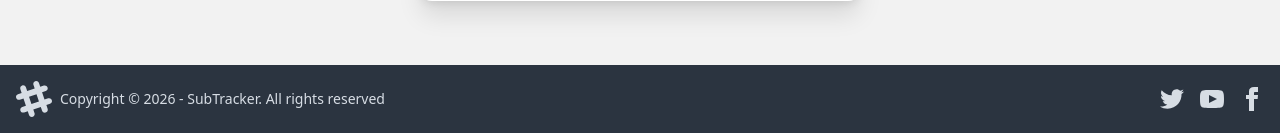
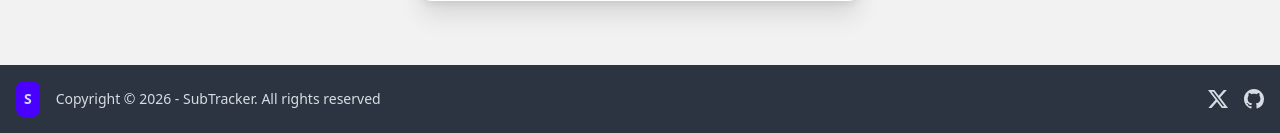
Before and after one commit to amanashikcl/SubTracker, a Django app: page /add/ in a window 1280 px wide. Shown: the part 899-1032 px from the top of the page. Run offline with Django 5.2, Linux system fonts and the light colour scheme; the visitor is signed in with stand-in values (Sample User, id 1); parts of the project's set-up code (start-up, migrations or seed data) failed here and were passed over; some libraries are stand-ins or nearby versions.

Commit message:
added social icons

```diff
--- a/templates/base.html
+++ b/templates/base.html
@@ -59,21 +59,23 @@
 </main>
 <footer class="footer sm:footer-horizontal bg-neutral text-neutral-content items-center p-4">
   <aside class="grid-flow-col items-center">
-    <svg width="36" height="36" viewBox="0 0 24 24" xmlns="http://www.w3.org/2000/svg" fill-rule="evenodd" clip-rule="evenodd" class="fill-current">
-      <path d="M22.672 15.226l-2.432.811.841 2.515c.33 1.019-.209 2.127-1.23 2.456-1.15.325-2.148-.321-2.463-1.226l-.84-2.518-5.013 1.677.84 2.517c.391 1.203-.434 2.542-1.831 2.542-.88 0-1.601-.564-1.86-1.314l-.842-2.516-2.431.809c-1.135.328-2.145-.317-2.463-1.229-.329-1.018.211-2.127 1.231-2.456l2.432-.809-1.621-4.823-2.432.808c-1.355.384-2.558-.59-2.558-1.839 0-.817.509-1.582 1.327-1.846l2.433-.809-.842-2.515c-.33-1.02.211-2.129 1.232-2.458 1.02-.329 2.13.209 2.461 1.229l.842 2.515 5.011-1.677-.839-2.517c-.403-1.238.484-2.553 1.843-2.553.819 0 1.585.509 1.85 1.326l.841 2.517 2.431-.81c1.02-.33 2.131.211 2.461 1.229.332 1.018-.21 2.126-1.23 2.456l-2.433.809 1.622 4.823 2.433-.809c1.242-.401 2.557.484 2.557 1.838 0 .819-.51 1.583-1.328 1.847m-8.992-6.428l-5.01 1.675 1.619 4.828 5.011-1.674-1.62-4.829z"></path>
-    </svg>
+    <div class="p-2 bg-primary rounded-lg mr-2">
+        <span class="text-primary-content font-bold">S</span>
+    </div>
     <p>Copyright © {% now "Y" %} - SubTracker. All rights reserved</p>
   </aside>
 
   <nav class="grid-flow-col gap-4 md:place-self-center md:justify-self-end">
-    <a href="#">
-      <svg xmlns="http://www.w3.org/2000/svg" width="24" height="24" viewBox="0 0 24 24" class="fill-current"><path d="M24 4.557c-.883.392-1.832.656-2.828.775 1.017-.609 1.798-1.574 2.165-2.724-.951.564-2.005.974-3.127 1.195-.897-.957-2.178-1.555-3.594-1.555-3.179 0-5.515 2.966-4.797 6.045-4.091-.205-7.719-2.165-10.148-5.144-1.29 2.213-.669 5.108 1.523 6.574-.806-.026-1.566-.247-2.229-.616-.054 2.281 1.581 4.415 3.949 4.89-.693.188-1.452.232-2.224.084.626 1.956 2.444 3.379 4.6 3.419-2.07 1.623-4.678 2.348-7.29 2.04 2.179 1.397 4.768 2.212 7.548 2.212 9.142 0 14.307-7.721 13.995-14.646.962-.695 1.797-1.562 2.457-2.549z"></path></svg>
+    <a href="https://x.com/yourhandle" target="_blank" rel="noopener noreferrer" class="hover:text-primary transition-colors">
+      <svg xmlns="http://www.w3.org/2000/svg" width="20" height="20" fill="currentColor" viewBox="0 0 16 16">
+        <path d="M12.6.75h2.454l-5.36 6.142L16 15.25h-4.937l-3.867-5.07-4.425 5.07H.316l5.733-6.57L0 .75h5.063l3.495 4.633L12.601.75Zm-.86 13.028h1.36L4.323 2.145H2.865l8.875 11.633Z"/>
+      </svg>
     </a>
-    <a href="#">
-      <svg xmlns="http://www.w3.org/2000/svg" width="24" height="24" viewBox="0 0 24 24" class="fill-current"><path d="M19.615 3.184c-3.604-.246-11.631-.245-15.23 0-3.897.266-4.356 2.62-4.385 8.816.029 6.185.484 8.549 4.385 8.816 3.6.245 11.626.246 15.23 0 3.897-.266 4.356-2.62 4.385-8.816-.029-6.185-.484-8.549-4.385-8.816zm-10.615 12.816v-8l8 3.993-8 4.007z"></path></svg>
-    </a>
-    <a href="#">
-      <svg xmlns="http://www.w3.org/2000/svg" width="24" height="24" viewBox="0 0 24 24" class="fill-current"><path d="M9 8h-3v4h3v12h5v-12h3.642l.358-4h-4v-1.667c0-.955.192-1.333 1.115-1.333h2.885v-5h-3.808c-3.596 0-5.192 1.583-5.192 4.615v3.385z"></path></svg>
+
+    <a href="https://github.com/amanashikcl/SubTracker" target="_blank" rel="noopener noreferrer" class="hover:text-primary transition-colors">
+      <svg xmlns="http://www.w3.org/2000/svg" width="20" height="20" fill="currentColor" viewBox="0 0 16 16">
+        <path d="M8 0C3.58 0 0 3.58 0 8c0 3.54 2.29 6.53 5.47 7.59.4.07.55-.17.55-.38 0-.19-.01-.82-.01-1.49-2.01.37-2.53-.49-2.69-.94-.09-.23-.48-.94-.82-1.13-.28-.15-.68-.52-.01-.53.63-.01 1.08.58 1.23.82.72 1.21 1.87.87 2.33.66.07-.52.28-.87.51-1.07-1.78-.2-3.64-.89-3.64-3.95 0-.87.31-1.59.82-2.15-.08-.2-.36-1.02.08-2.12 0 0 .67-.21 2.2.82.64-.18 1.32-.27 2-.27.68 0 1.36.09 2 .27 1.53-1.04 2.2-.82 2.2-.82.44 1.1.16 1.92.08 2.12.51.56.82 1.27.82 2.15 0 3.07-1.87 3.75-3.65 3.95.29.25.54.73.54 1.48 0 1.07-.01 1.93-.01 2.2 0 .21.15.46.55.38A8.012 8.012 0 0 0 16 8c0-4.42-3.58-8-8-8z"/>
+      </svg>
     </a>
   </nav>
 </footer>
```
